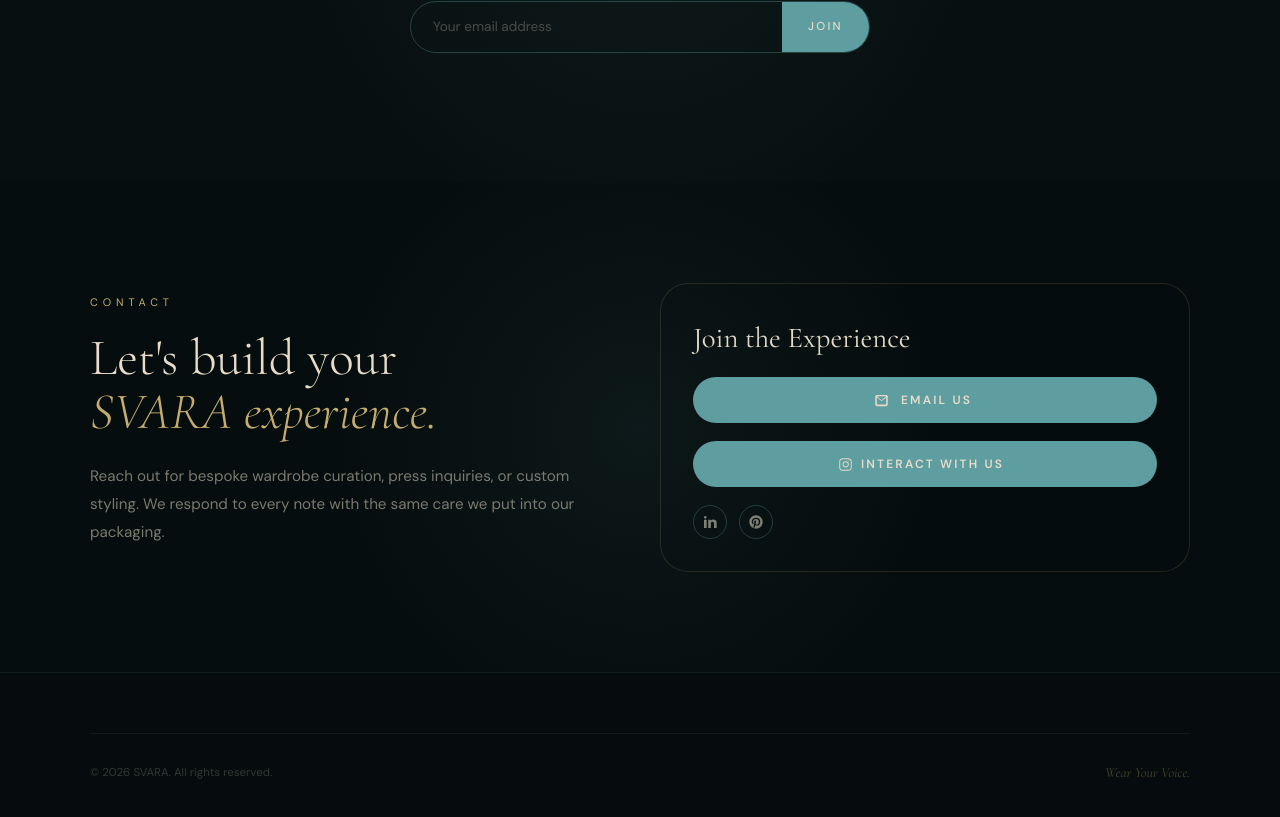
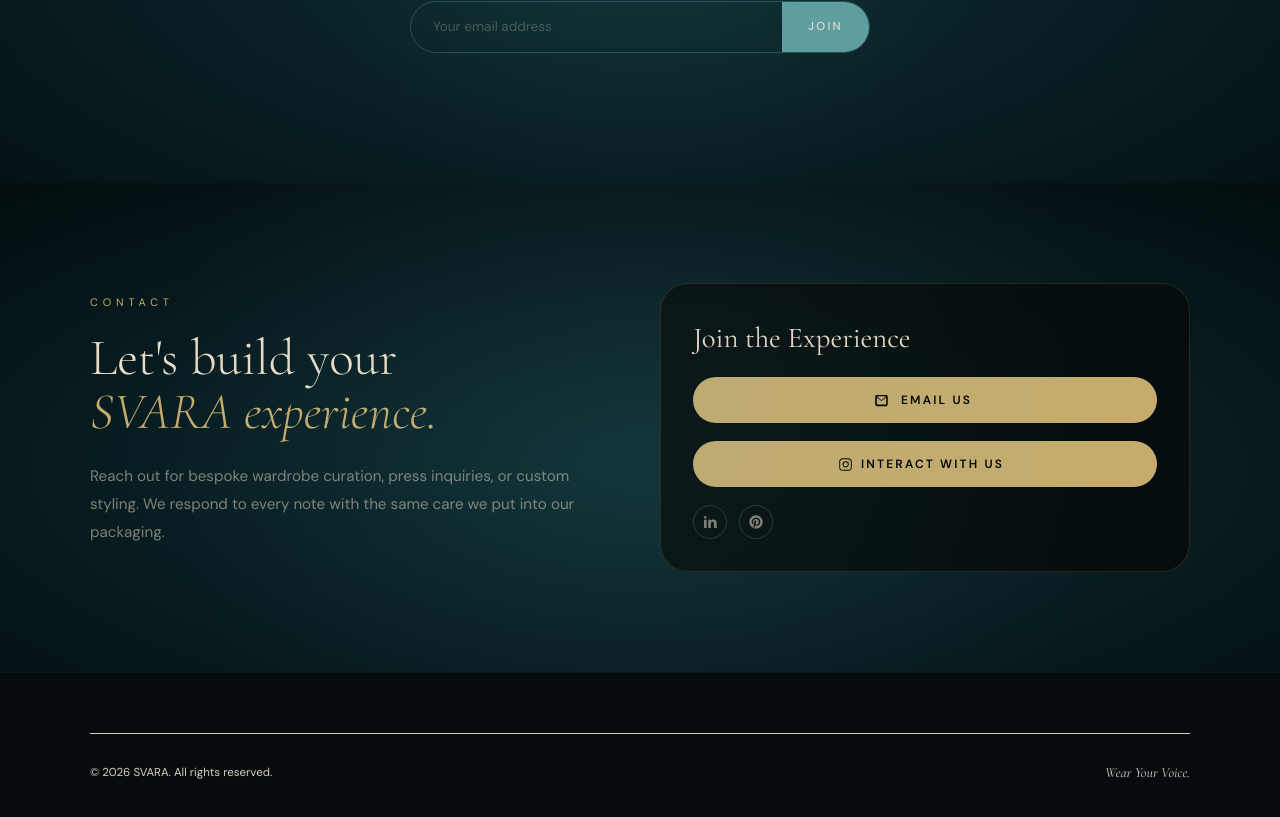
Before and after one commit to Indera12/svara-fe, a React (Vite) app: page / in a window 1280 px wide. Shown: the part 1415-2232 px from the top of the page. Built offline with nearby package versions, Linux system fonts and the light colour scheme; the HTML template or start-up script is replaced by a standard one.

Commit message:
color palette for all section except hero

```diff
--- a/src/AlternateApp.jsx
+++ b/src/AlternateApp.jsx
@@ -192,7 +192,7 @@
   return (
     <>
       {/* CTA */}
-      <section id="book" ref={ctaRef} style={{ background: "#080f10", padding: "130px 5%", position: "relative", overflow: "hidden" }}>
+      <section id="book" ref={ctaRef} style={{ background: `radial-gradient(ellipse 85% 85% at 50% 58%, #0d2e33 0%, #071a1e 55%, #030a0b 100%)`, padding: "130px 5%", position: "relative", overflow: "hidden" }}>
         <div style={{ position: "absolute", top: "50%", left: "50%", transform: "translate(-50%,-50%)", width: 700, height: 700, borderRadius: "50%", background: "radial-gradient(circle,rgba(95,158,160,0.08) 0%,transparent 70%)", pointerEvents: "none" }} />
         <div className={`reveal${ctaVis ? " in" : ""}`} style={{ maxWidth: 660, margin: "0 auto", textAlign: "center" }}>
           <div style={{ fontFamily: "'DM Sans',sans-serif", fontSize: "0.68rem", letterSpacing: "0.45em", textTransform: "uppercase", color: "#c5ac6e", marginBottom: 22 }}>Join the SVARA Circle</div>
@@ -279,9 +279,9 @@
 
       <footer style={{ background: "#060c0d", padding: "60px 5% 38px", borderTop: "1px solid rgba(95,158,160,0.1)" }}>
         <div style={{ maxWidth: 1100, margin: "0 auto" }}>
-          <div style={{ borderTop: "1px solid rgba(232,220,200,0.06)", paddingTop: 28, display: "flex", justifyContent: "space-between", alignItems: "center", flexWrap: "wrap", gap: 12 }}>
-            <div style={{ fontFamily: "'DM Sans',sans-serif", fontSize: "0.72rem", color: "rgba(232,220,200,0.2)" }}>© 2026 SVARA. All rights reserved.</div>
-            <div style={{ fontFamily: "'Cormorant Garamond',serif", fontStyle: "italic", fontSize: "0.88rem", color: "rgba(197,172,110,0.35)" }}>Wear Your Voice.</div>
+          <div style={{ borderTop: "1px solid #d7d1c1", paddingTop: 28, display: "flex", justifyContent: "space-between", alignItems: "center", flexWrap: "wrap", gap: 12 }}>
+            <div style={{ fontFamily: "'DM Sans',sans-serif", fontSize: "0.72rem", color: "#d7d1c1" }}>© 2026 SVARA. All rights reserved.</div>
+            <div style={{ fontFamily: "'Cormorant Garamond',serif", fontStyle: "italic", fontSize: "0.88rem", color: "#d7d1c1" }}>Wear Your Voice.</div>
           </div>
         </div>
       </footer>
--- a/src/App.css
+++ b/src/App.css
@@ -286,7 +286,7 @@
 }
 
 /* CONTACT */
-.contact-section {
+/* .contact-section {
   background: #060d0e;
   padding: 100px 5%;
   position: relative;
@@ -296,10 +296,22 @@
 .contact-bg-radial {
   position: absolute;
   inset: 0;
-  background: radial-gradient(circle, rgba(95,158,160,0.08) 0%, transparent 45%);
+  background: radial-gradient(ellipse 85% 85% at 50% 58%, rgba(13, 46, 51, 0.3) 0%, rgba(7, 26, 30, 0.3) 55%, rgba(3, 10, 11, 0.3) 100%);
+  pointer-events: none;
+} */
+.contact-section {
+  background: radial-gradient(ellipse 85% 85% at 50% 58%, #0d2e33 0%, #071a1e 55%, #030a0b 100%);
+  padding: 100px 5%;
+  position: relative;
+  overflow: hidden;
+}
+
+.contact-bg-radial {
+  position: absolute;
+  inset: 0;
+  background: radial-gradient(circle, rgba(95, 158, 160, 0.08) 0%, transparent 70%);
   pointer-events: none;
 }
-
 .contact-grid {
   max-width: 1100px;
   margin: 0 auto;
@@ -367,8 +379,8 @@
   justify-content: center;
   padding: 14px 24px;
   border-radius: 999px;
-  background: #5f9ea0;
-  color: #e8dcc8;
+  background: #c5ac6e;
+  color: #000;
   text-transform: uppercase;
   letter-spacing: 0.18em;
   font-family: 'DM Sans', sans-serif;
```
